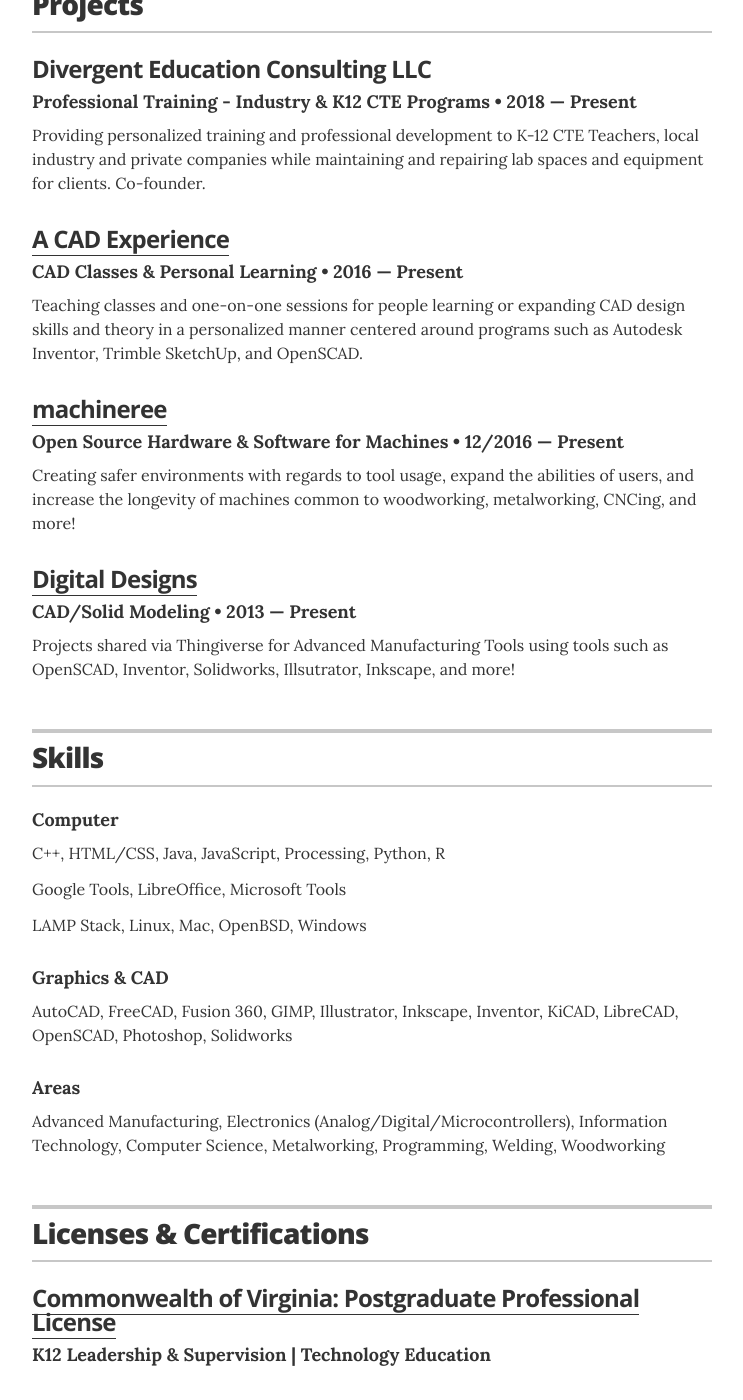
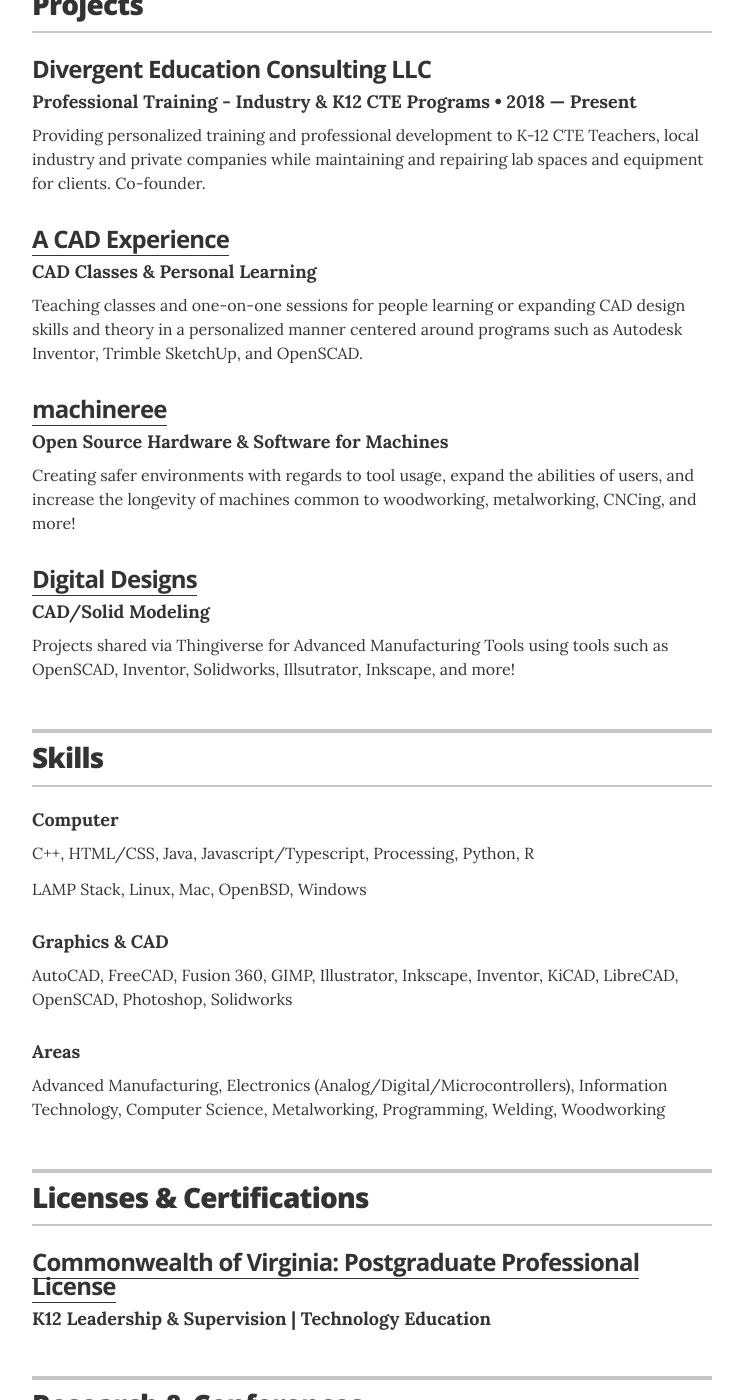
Before and after one commit to eabredder/eabredder.github.io, a Jekyll site: the page built from index.html, in a window 1280 px wide and 1400 px high, scrolled down 3131 px. Shown: the whole window, without its empty margins (268-1011 px from the left). Built offline with Jekyll 4.4.1, drawn with Linux system fonts in a browser that asks for light colours.

Commit message:
Update resume.html

```diff
--- a/_layouts/resume.html
+++ b/_layouts/resume.html
@@ -181,19 +181,19 @@
 
           <div class="resume-item">
           <h3 class="resume-item-title"><a href="http://www.ericbredder.com/cad" target="_blank">A CAD Experience</a></h3>
-          <h4 class="resume-item-details">CAD Classes &amp; Personal Learning &bull; 2016 &mdash; Present</h4>
+          <h4 class="resume-item-details">CAD Classes &amp; Personal Learning</h4>
           <p class="resume-item-copy">Teaching classes and one-on-one sessions for people learning or expanding CAD design skills and theory in a personalized manner centered around programs such as Autodesk Inventor, Trimble SketchUp, and OpenSCAD.</p>
         </div>
 
         <div class="resume-item">
           <h3 class="resume-item-title"><a href="http://machineree.com" target="_blank">machineree</a></h3>
-          <h4 class="resume-item-details">Open Source Hardware &amp; Software for Machines &bull; 12/2016 &mdash; Present </h4>
+          <h4 class="resume-item-details">Open Source Hardware &amp; Software for Machines</h4>
           <p class="resume-item-copy">Creating safer environments with regards to tool usage, expand the abilities of users, and increase the longevity of machines common to woodworking, metalworking, CNCing, and more!</p>
         </div>
 
         <div class="resume-item">
           <h3 class="resume-item-title"><a href="http://www.thingiverse.com/ebredder/designs" target="_blank">Digital Designs</a></h3>
-          <h4 class="resume-item-details">CAD/Solid Modeling &bull; 2013 &mdash; Present</h4>
+          <h4 class="resume-item-details">CAD/Solid Modeling</h4>
           <p class="resume-item-copy">Projects shared via Thingiverse for Advanced Manufacturing Tools using tools  such as OpenSCAD, Inventor, Solidworks, Illsutrator, Inkscape, and more!</p>
         </div>
 
@@ -211,8 +211,7 @@
 
         <div class="resume-item">
           <h4 class="resume-item-details">Computer</h4>
-          <p class="resume-item-copy">C++, HTML/CSS, Java, JavaScript, Processing, Python, R</p>
-          <p class="resume-item-copy">Google Tools, LibreOffice, Microsoft Tools</p>
+          <p class="resume-item-copy">C++, HTML/CSS, Java, Javascript/Typescript, Processing, Python, R</p>
           <p class="resume-item-copy">LAMP Stack, Linux, Mac, OpenBSD, Windows</p>
         </div>
 
@@ -270,7 +269,7 @@
         </div>
 -->
         <div class="resume-item">
-          <h3 class="resume-item-title"><a href="images/EBredder - PostGradLicense - AdminVA.pdf" target="_blank">Commonwealth of Virginia: Postgraduate Professional License</a></h3>
+          <h3 class="resume-item-title"><a href="images/licensure.pdf" target="_blank">Commonwealth of Virginia: Postgraduate Professional License</a></h3>
           <h4 class="resume-item-details">K12 Leadership &amp; Supervision | Technology Education</h4>
           <p class="resume-item-copy"></p>
         </div>
```
